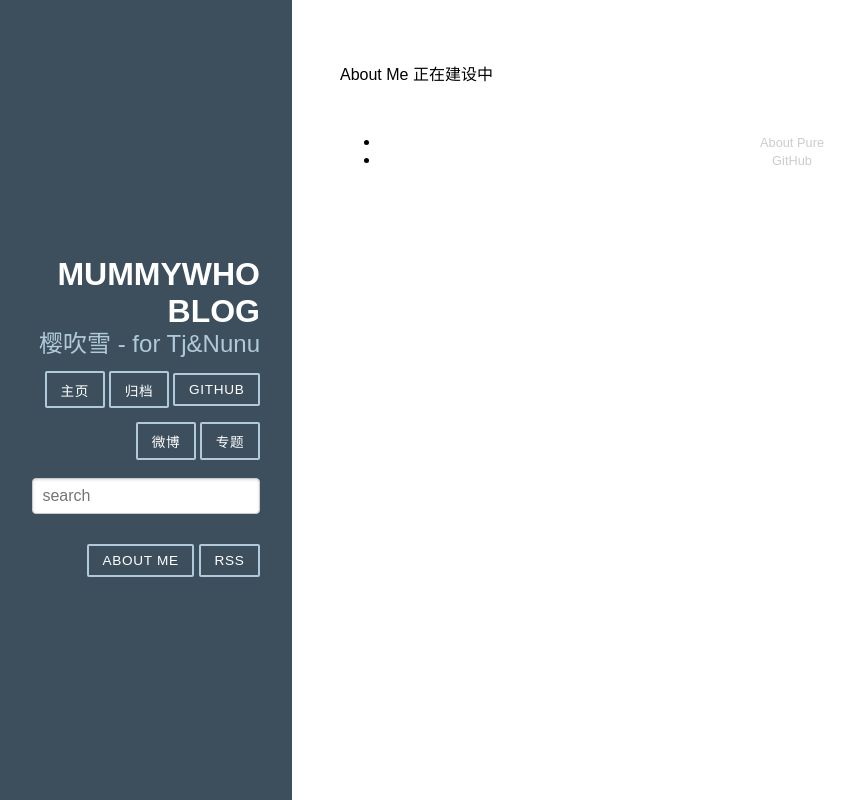
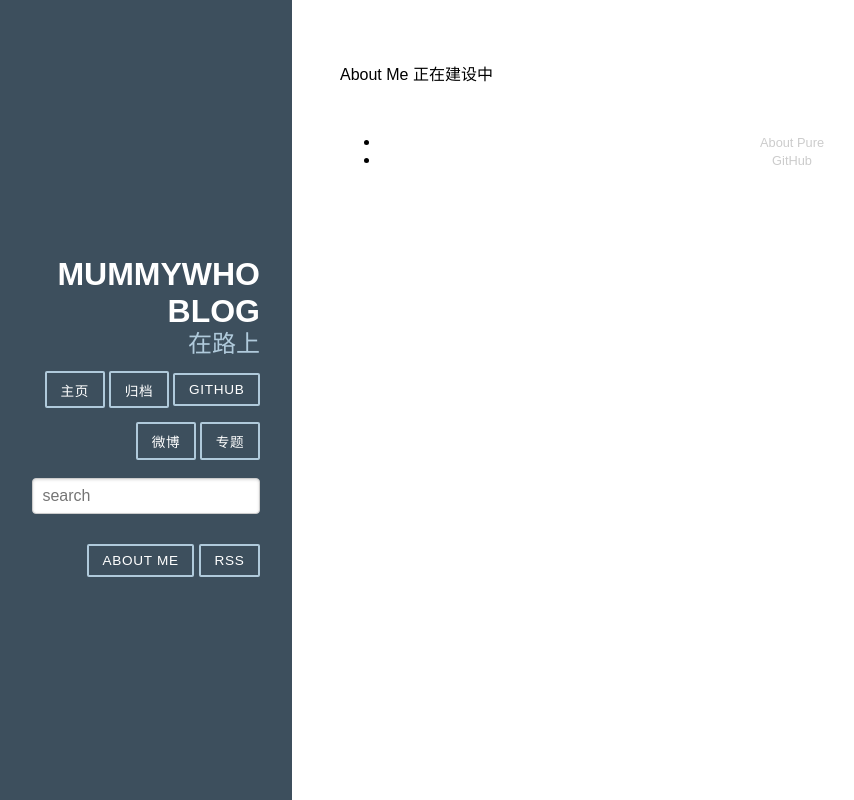
Before and after one commit to ammimi/mblog, a Django app: page /aboutme/ in a window 1280 px wide. Shown: the whole page, without its empty margins (28-882 px from the left). Run offline with Django 3.2, Linux system fonts and the light colour scheme; some libraries are stand-ins or nearby versions.

Commit message:
change base.html

```diff
--- a/templates/base.html
+++ b/templates/base.html
@@ -27,7 +27,7 @@
     <div class="sidebar pure-u-1 pure-u-md-1-4">
         <div class="header">
             <h1 class="brand-title">Mummywho Blog</h1>
-            <h2 class="brand-tagline">樱吹雪 - for Tj&Nunu</h2>
+            <h2 class="brand-tagline">在路上</h2>
             <nav class="nav">
                 <ul class="nav-list">
                     <li class="nav-item">
```
